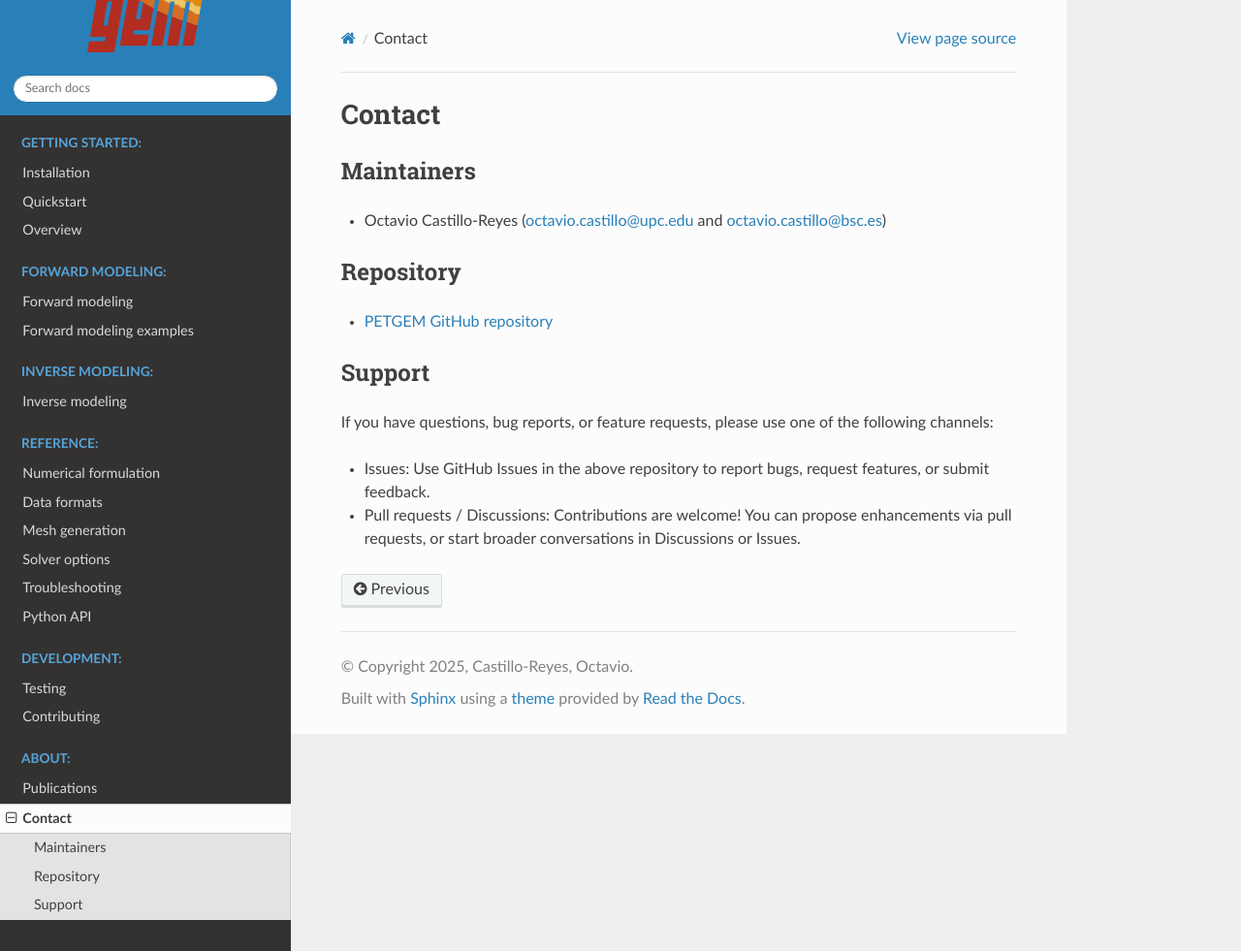
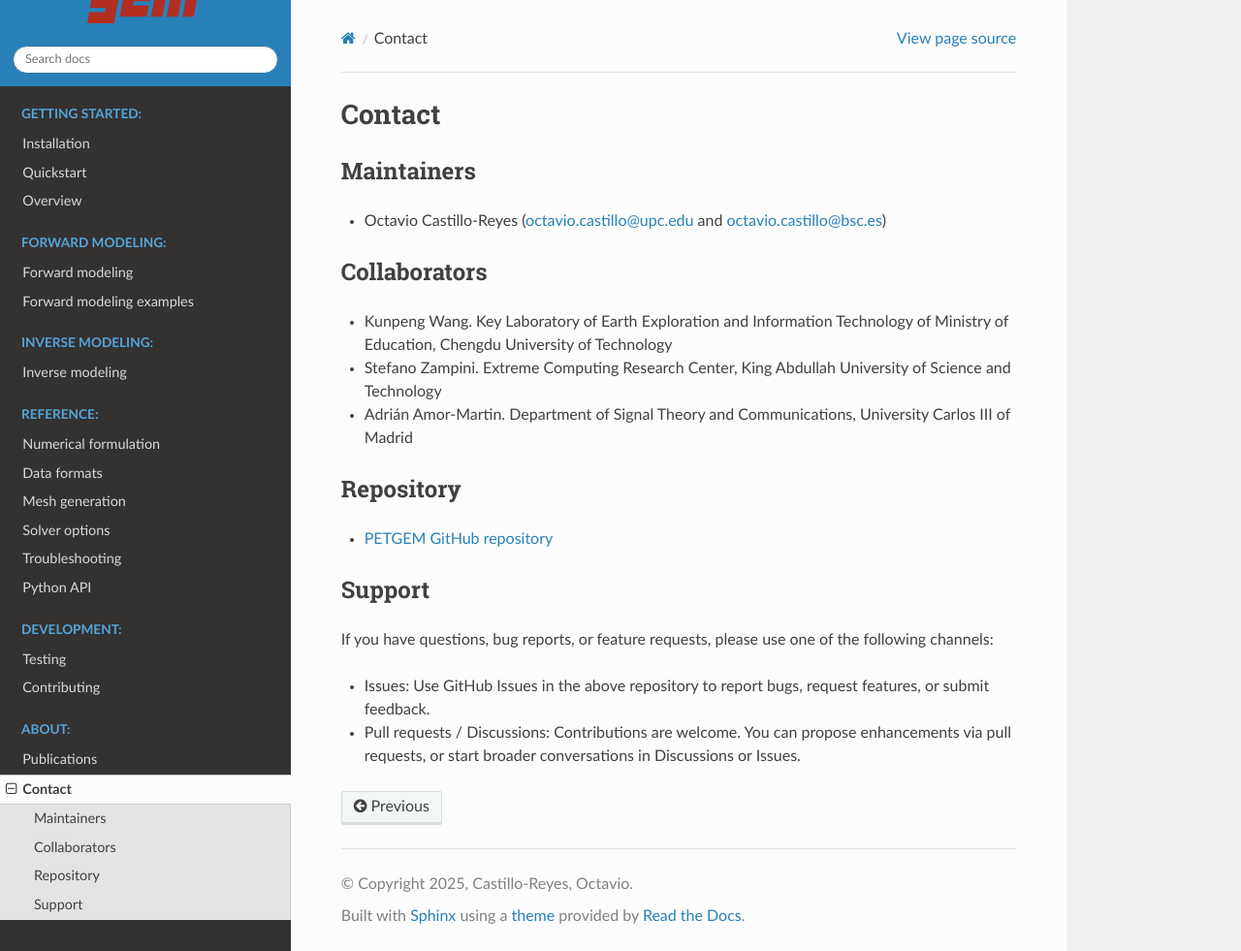
Before and after one commit to ocastilloreyes/petgem, a Sphinx documentation site: the page built from docs/source/manual/contact.rst, in a window 1280 px wide and 981 px high. Shown: the whole window at 97% size. Built offline with Sphinx 7.4.7 and the Read the Docs theme 3.1.0, drawn with Linux system fonts in a browser that asks for light colours; pages that are not in the unit, such as notebooks, are missing from menus; the version number could not be read and is left out.

Commit message:
Added contributors list to documentation

```diff
--- a/docs/source/manual/contact.rst
+++ b/docs/source/manual/contact.rst
@@ -5,6 +5,13 @@
 Maintainers
 -----------
 - Octavio Castillo-Reyes (`octavio.castillo@upc.edu <mailto:octavio.castillo@upc.edu>`__ and `octavio.castillo@bsc.es <mailto:octavio.castillo@bsc.es>`__)
+
+Collaborators
+-------------
+- Kunpeng Wang. Key Laboratory of Earth Exploration and Information Technology of Ministry of Education, Chengdu University of Technology
+- Stefano Zampini. Extreme Computing Research Center, King Abdullah University of Science and Technology
+- Adrián Amor-Martin. Department of Signal Theory and Communications, University Carlos III of Madrid
+
 
 Repository
 ----------
@@ -16,4 +23,4 @@
 
 - Issues: Use GitHub Issues in the above repository to report bugs, request features, or submit feedback.
 
-- Pull requests / Discussions: Contributions are welcome! You can propose enhancements via pull requests, or start broader conversations in Discussions or Issues.
+- Pull requests / Discussions: Contributions are welcome. You can propose enhancements via pull requests, or start broader conversations in Discussions or Issues.
```
Also changed, not shown: 1 other file.
